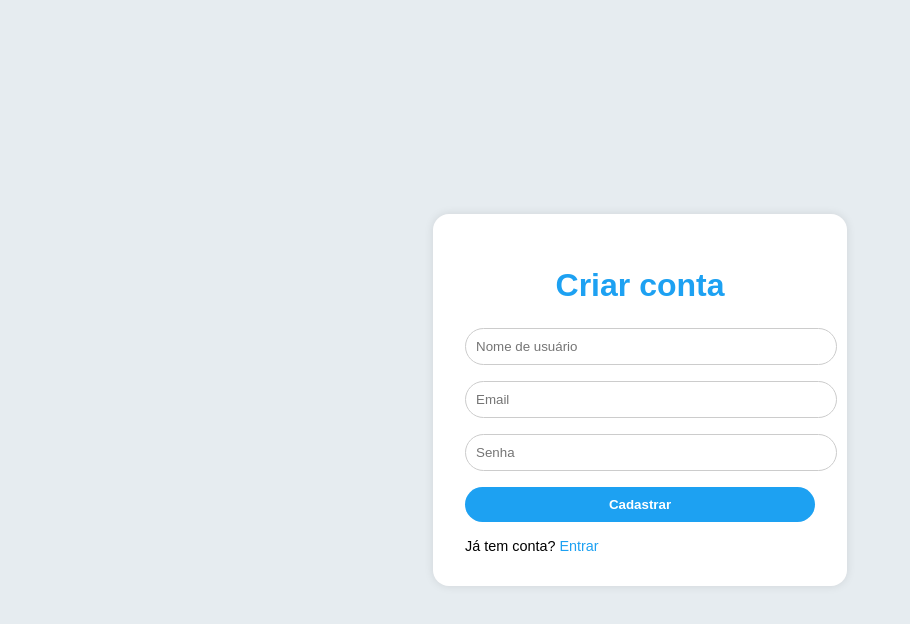
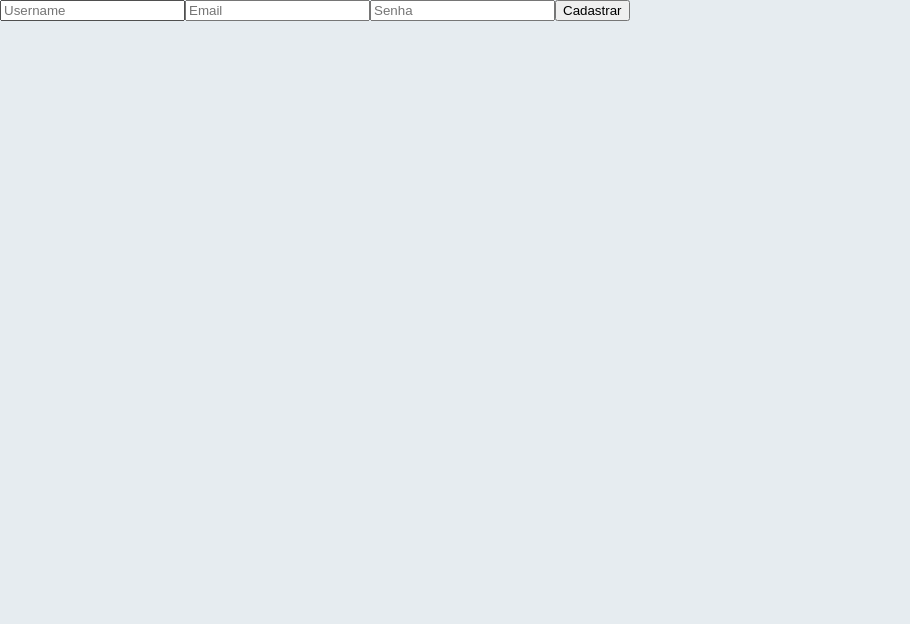
Before and after one commit to MylenaFDS/twitter_clone_frontend, a React (Vite) app: page /register in a window 1280 px wide. Shown: the top 624 px of the page, without its empty margins (0-910 px from the left). Built offline with nearby package versions, Linux system fonts and the light colour scheme.

Commit message:
Corrigindo problema de registro

```diff
--- a/src/pages/Register.tsx
+++ b/src/pages/Register.tsx
@@ -1,78 +1,35 @@
 import { useState } from "react";
-import { useNavigate, Link } from "react-router-dom";
+import { useNavigate } from "react-router-dom";
 import api from "../services/api";
-import "../styles/auth.css";
 
 export default function Register() {
   const [username, setUsername] = useState("");
   const [email, setEmail] = useState("");
   const [password, setPassword] = useState("");
-  const [error, setError] = useState("");
-  const [loading, setLoading] = useState(false);
-
   const navigate = useNavigate();
 
-  async function handleRegister(e: React.FormEvent<HTMLFormElement>) {
+  async function handleRegister(e: React.FormEvent) {
     e.preventDefault();
-    setError("");
-    setLoading(true);
 
     try {
-      await api.post("/users/", {
+      await api.post("/register/", {
         username,
         email,
         password,
       });
 
       navigate("/login");
-    } catch {
-      setError("Erro ao criar conta. Verifique os dados.");
-    } finally {
-      setLoading(false);
+    } catch  {
+      alert("Erro ao cadastrar usuário");
     }
   }
 
   return (
-    <div className="login-container">
-      <form onSubmit={handleRegister} className="login-box">
-        <h1>Criar conta</h1>
-
-        {error && <p className="error">{error}</p>}
-
-        <input
-          type="text"
-          placeholder="Nome de usuário"
-          value={username}
-          onChange={(e) => setUsername(e.target.value)}
-          required
-        />
-
-        <input
-          type="email"
-          placeholder="Email"
-          value={email}
-          onChange={(e) => setEmail(e.target.value)}
-          required
-        />
-
-        <input
-          type="password"
-          placeholder="Senha"
-          value={password}
-          onChange={(e) => setPassword(e.target.value)}
-          required
-        />
-
-        <button type="submit" disabled={loading}>
-          {loading ? "Criando conta..." : "Cadastrar"}
-        </button>
-
-        <div className="login-links center">
-          <span>
-            Já tem conta? <Link to="/login">Entrar</Link>
-          </span>
-        </div>
-      </form>
-    </div>
+    <form onSubmit={handleRegister}>
+      <input placeholder="Username" onChange={e => setUsername(e.target.value)} />
+      <input placeholder="Email" onChange={e => setEmail(e.target.value)} />
+      <input type="password" placeholder="Senha" onChange={e => setPassword(e.target.value)} />
+      <button>Cadastrar</button>
+    </form>
   );
 }
```
Also changed, not shown: src/components/Header.tsx (added, +9 -0 lines), src/components/Layout.tsx (added, +16 -0 lines), src/components/Sidebar.tsx (added, +16 -0 lines).
